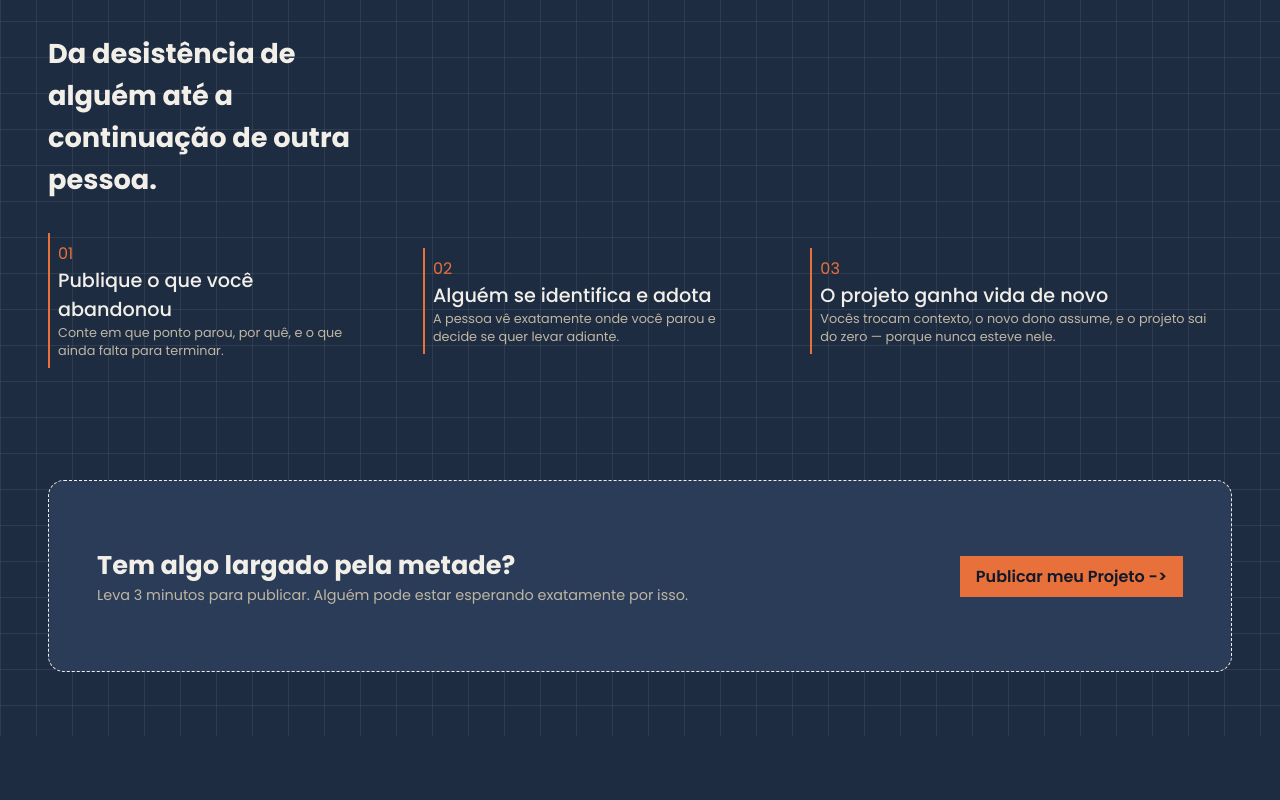
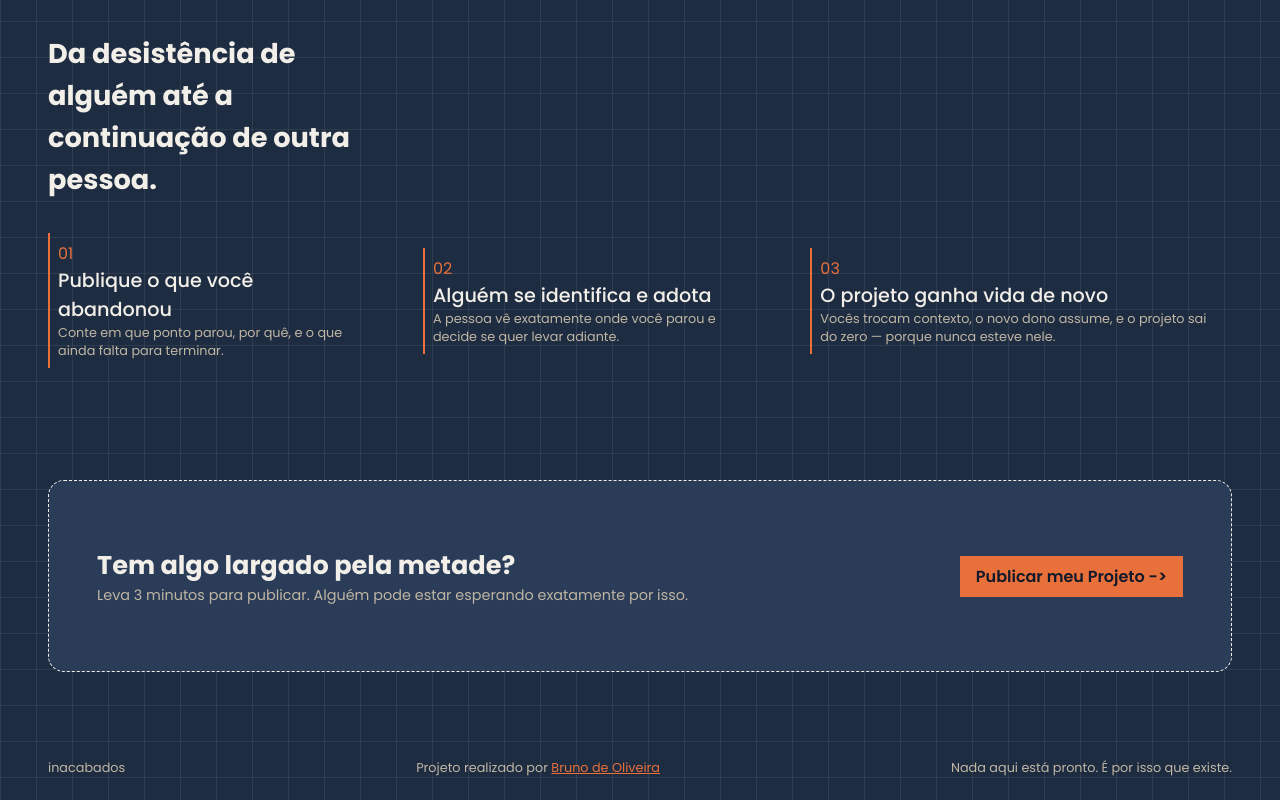
Before and after one commit to SBrunoli/Projeto-Inacabados, a React (Vite) app: page / in a window 1280 px wide. Shown: the part 2139-2939 px from the top of the page. Before the commit the page ends 2875 px from the top, so only its background shows below. Built offline with nearby package versions, Linux system fonts and the light colour scheme; data requests are answered from the project's data file.

Commit message:
feat: adiciona seção de Footer ao projeto

```diff
--- a/src/App.tsx
+++ b/src/App.tsx
@@ -6,6 +6,7 @@ import Navbar from "./components/Navbar/Navbar";
 import Projects from "./components/Projects/Projects";
 import HowItWorks from "./components/HowItWorks/HowItWorks";
 import PublishProject from "./components/PublishProject/PublishProject";
+import Footer from "./components/Footer/Footer";
 
 function App() {
   const [category, setCategory] = useState("todos");
@@ -19,6 +20,7 @@ function App() {
       <Projects activeCategory={category} />
       <HowItWorks />
       <PublishProject />
+      <Footer />
     </>
   );
 }
--- /dev/null
+++ b/src/components/Footer/Footer.module.css
@@ -0,0 +1,16 @@
+.footer {
+  width: 100%;
+  height: 4rem;
+  padding: 0 3rem;
+  font-size: 0.8rem;
+  color: var(--color-text-secondary);
+
+  display: flex;
+  justify-content: space-between;
+  align-items: center;
+}
+
+.footer__link {
+  text-decoration: underline;
+  color: var(--color-primary);
+}
--- /dev/null
+++ b/src/components/Footer/Footer.tsx
@@ -0,0 +1,24 @@
+import styles from "./Footer.module.css";
+
+function Footer() {
+  return (
+    <footer className={styles.footer}>
+      <p>inacabados</p>
+
+      <p>
+        Projeto realizado por{" "}
+        <a
+          href="https://github.com/SBrunoli"
+          target="blank_"
+          className={styles.footer__link}
+        >
+          Bruno de Oliveira
+        </a>
+      </p>
+
+      <p>Nada aqui está pronto. É por isso que existe.</p>
+    </footer>
+  );
+}
+
+export default Footer;
```
